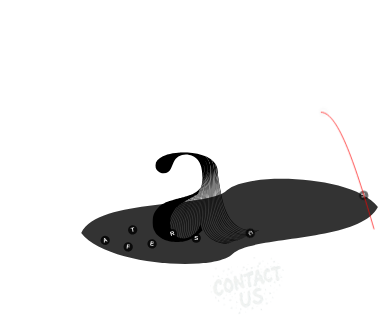
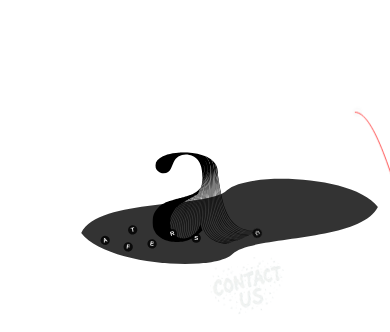
Before and after one commit to AfterSchoolAgency/website, a Next.js app: page / in a window 390 px wide. Shown: the part 246-578 px from the top of the page. Built offline with nearby package versions, Linux system fonts and the light colour scheme.

Commit message:
feat(mobile): shift animation path on mobile for better alignment

```diff
--- a/src/components/PoolScene.js
+++ b/src/components/PoolScene.js
@@ -132,6 +132,17 @@ export default function PoolScene({ showPool = true }) {
 
   const [pushHandler, setPushHandler] = useState(() => () => {});
   const [mousePos, setMousePos] = useState({ x: -1000, y: -1000 }); // Initialize mouse off-screen
+  const [isMobile, setIsMobile] = useState(false);
+
+  // Detect mobile screen size
+  useEffect(() => {
+    const checkMobile = () => {
+      setIsMobile(window.innerWidth <= 768);
+    };
+    checkMobile();
+    window.addEventListener('resize', checkMobile);
+    return () => window.removeEventListener('resize', checkMobile);
+  }, []);
 
   // Unified handler for mouse and touch interactions
   const handleInteractionMove = (e, isTouchEvent = false) => {
@@ -455,7 +466,13 @@ export default function PoolScene({ showPool = true }) {
 
           {/* Motion path for floaties */}
           </defs>
-          <path id="logoSlidePath" d="M550,120 C600,120 650,280 700,450" stroke="red" strokeWidth="2" fill="none"/>
+          <path
+            id="logoSlidePath"
+            d={isMobile ? "M646,120 C696,120 746,280 796,450" : "M550,120 C600,120 650,280 700,450"}
+            stroke="red"
+            strokeWidth="2"
+            fill="none"
+          />
       </svg>
 
       {/* Contact Us text with watery effect */}
```
